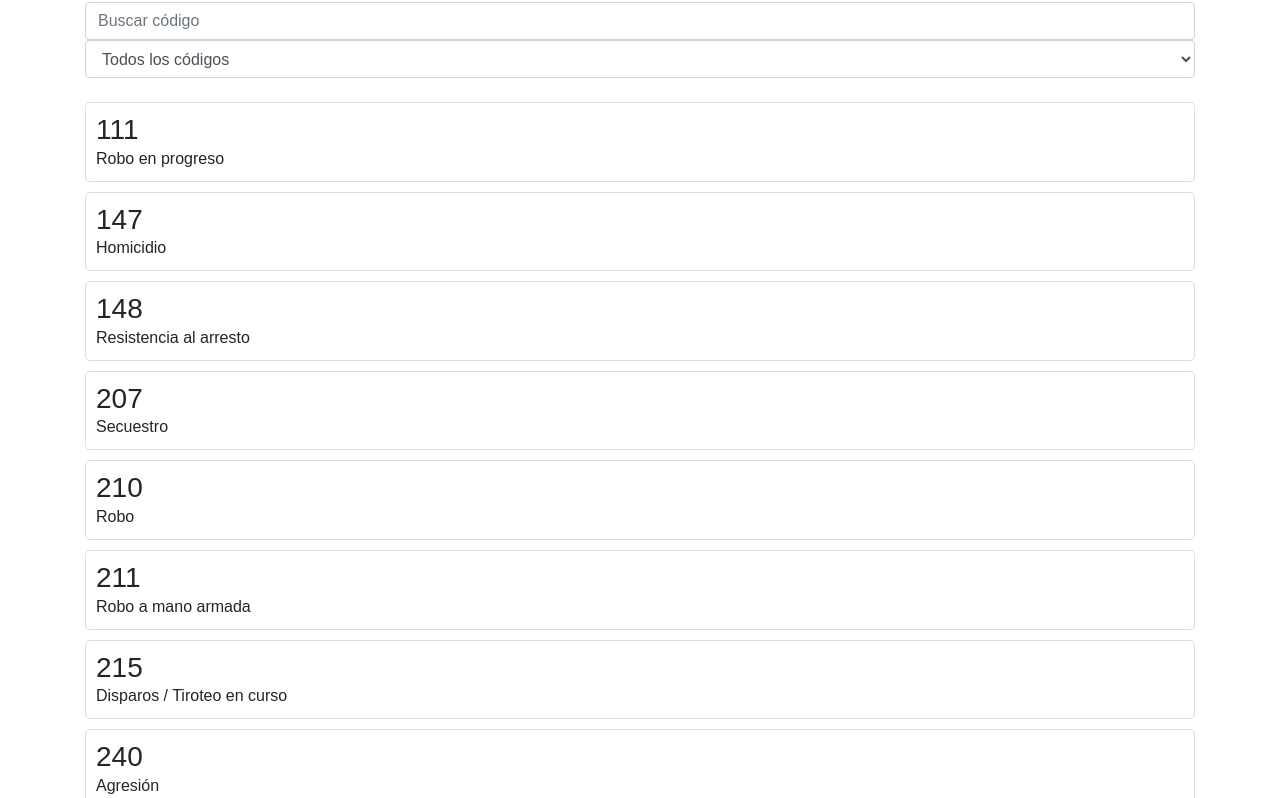
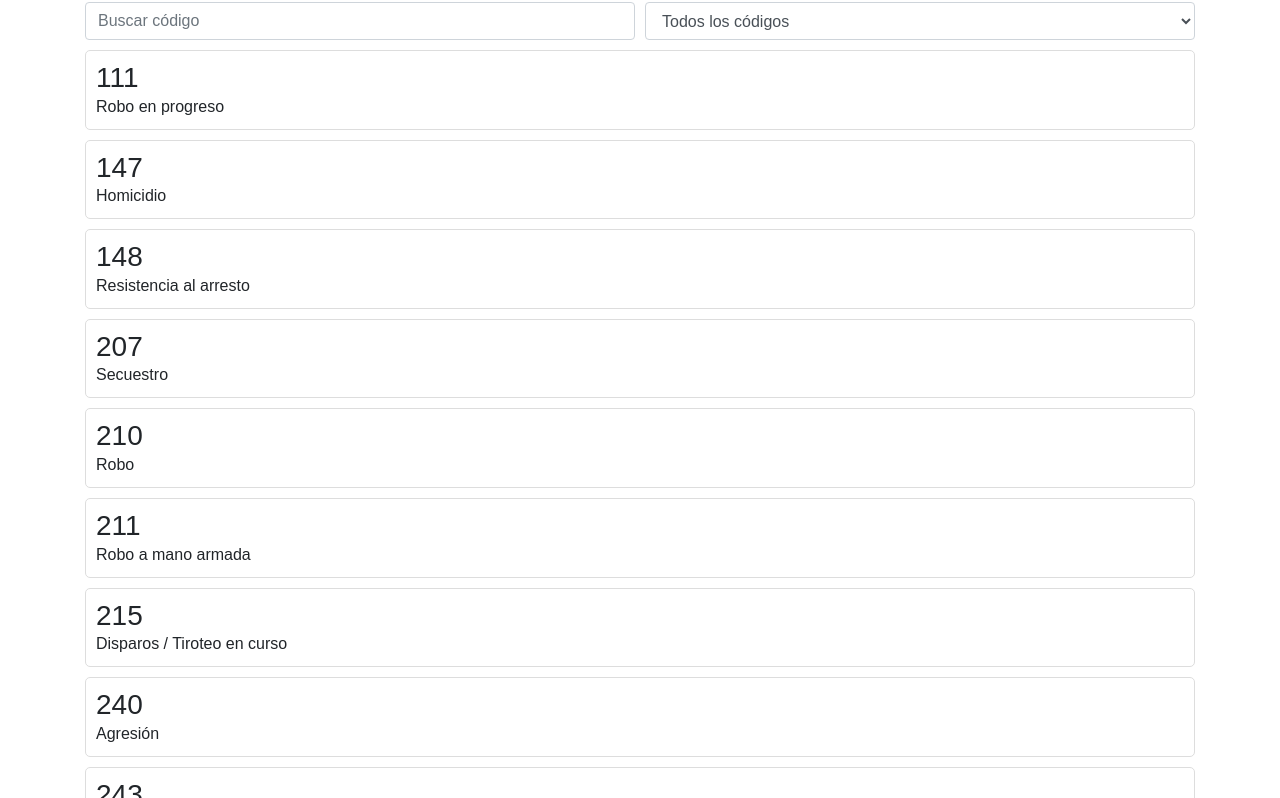
Before and after one commit to Veneiro/LSPD-RP, a plain HTML site: page codigos.html in a window 1280 px wide. Shown: the part 180-978 px from the top of the page. Drawn offline with nearby package versions, Linux system fonts and the light colour scheme.

Commit message:
Fix
- Now select and search on codes page are better placed

```diff
--- a/codigos.html
+++ b/codigos.html
@@ -19,7 +19,7 @@
     </header>
     <div class="container">
       <h1>Buscador de códigos policiales LSPD</h1>
-      <div class="search-container">
+      <div class="searchSelect-container">
         <input
           type="text"
           class="search-input form-control"
--- a/style_codigos.css
+++ b/style_codigos.css
@@ -114,3 +114,14 @@ body.dark-mode .close:hover,
 body.dark-mode .close:focus {
   color: #fff;
 }
+
+.searchSelect-container {
+  display: flex;
+  justify-content: space-between;
+  gap: 10px;
+}
+
+.searchSelect-container .search-input,
+.searchSelect-container .form-control {
+  flex: 1;
+}
```
